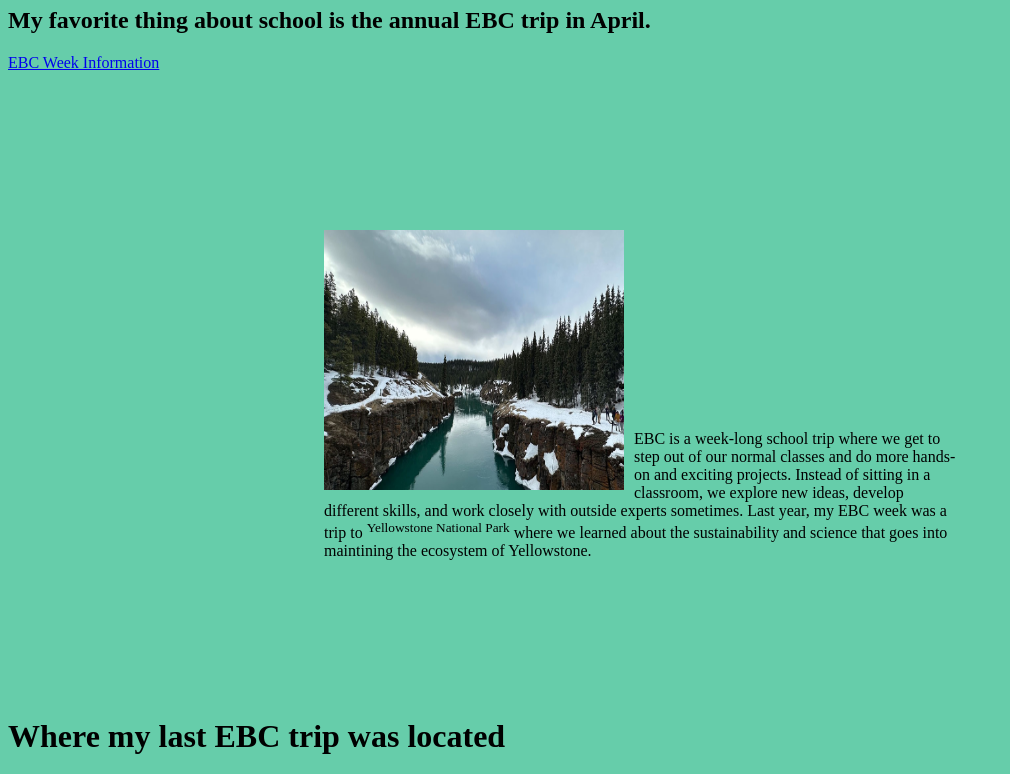
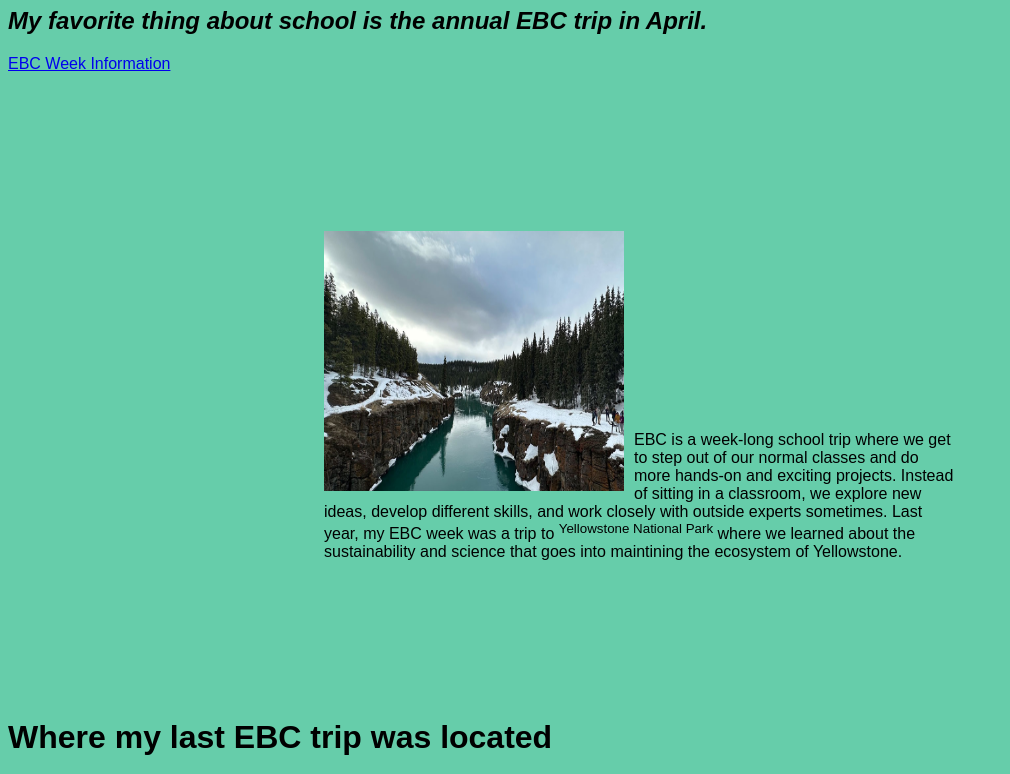
Before and after one commit to qwertyuiopasdfghjklzxcvbnm-127/-username-.github.io, a plain HTML site: page index.html in a window 1280 px wide. Shown: the part 73-847 px from the top of the page, without its empty margins (0-1010 px from the left). Drawn offline with Linux system fonts and the light colour scheme; a web font is replaced by a local one.

Commit message:
favorite-thing

```diff
--- a/favorite-thing.html
+++ b/index.html
@@ -6,6 +6,7 @@
        <meta name="viewport" content="width=device-width, initial scale=1.0">
        <title>Favorite thing about school</title>
        <link rel="stylesheet" href="style.css">
+       <link rel="stylesheet" href="https://use.typekit.net/coo1lld.css">
     </head>
     <body style="background-color:mediumaquamarine">
         <h1>What is my favorite thing about school?</h1>
--- a/style.css
+++ b/style.css
@@ -12,3 +12,18 @@ img {
 .text {
   text-align: justify;
 }
+body {
+  font-family: "oculi-display", sans-serif;
+font-weight: 100;
+font-style: normal;
+}
+h1 {
+  font-family: "oculi-display", sans-serif;
+font-weight: 900;
+font-style: normal;
+}
+h2 {
+  font-family: "oculi-text", sans-serif;
+font-weight: 700;
+font-style: italic;
+}
```
